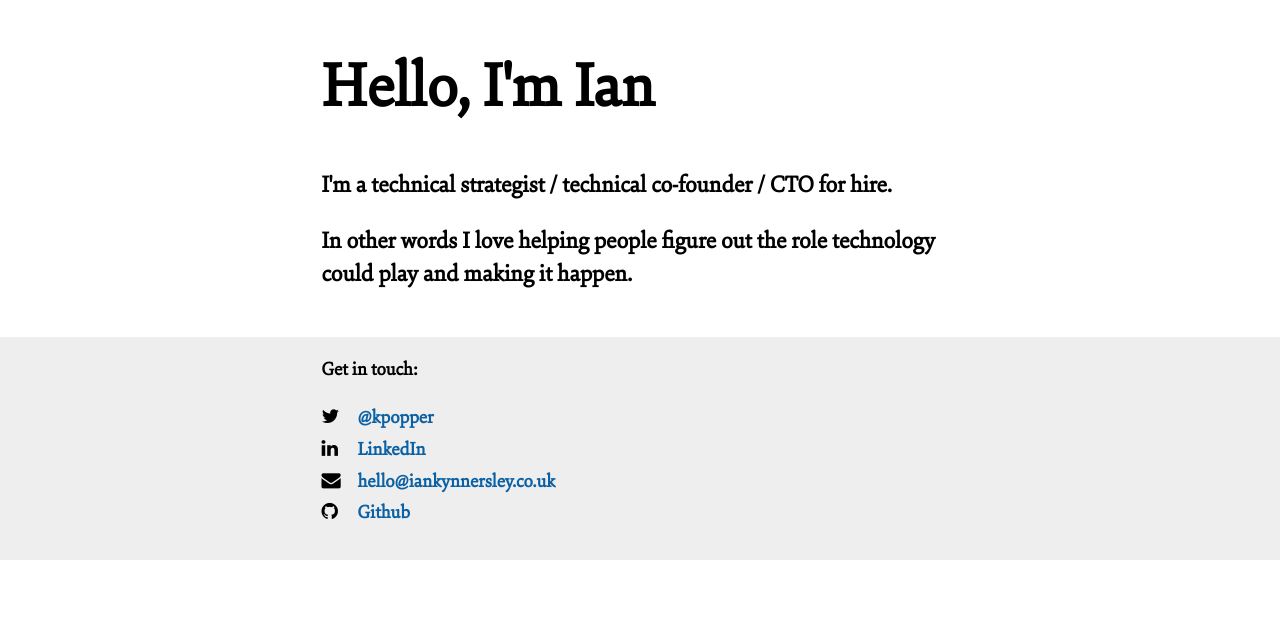
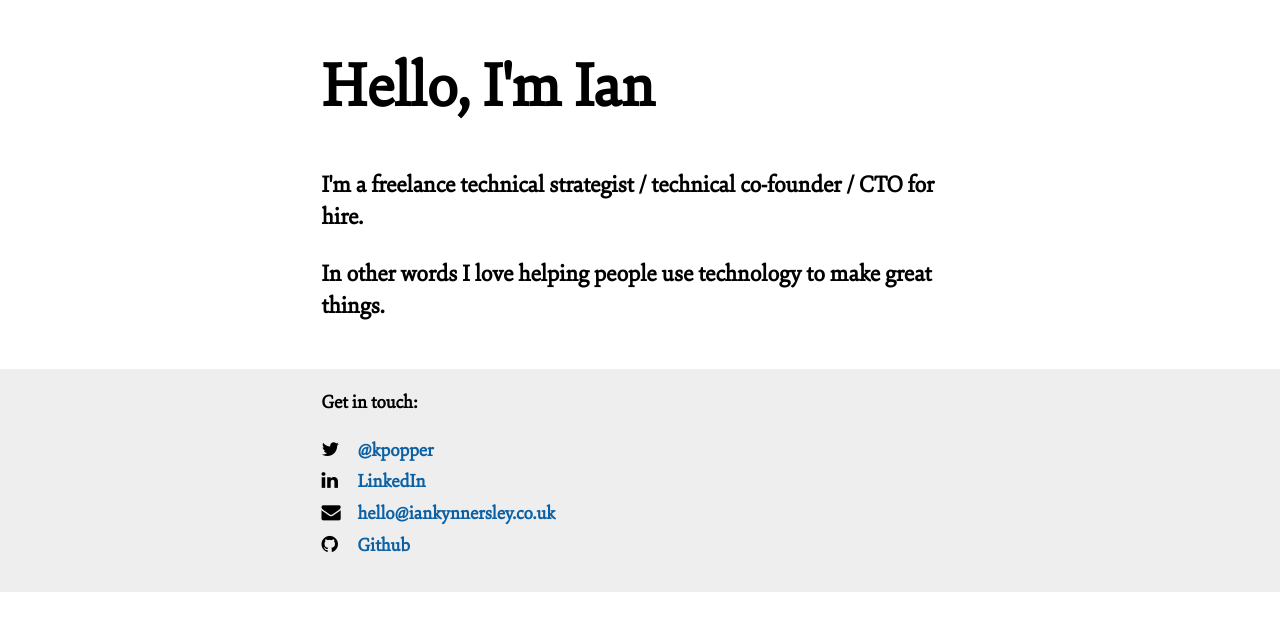
Before and after one commit to kpopper/iankynnersley.co.uk, a Jekyll site: the page built from index.html, in a window 1280 px wide. Shown: the top 631 px of the page. Built offline with Jekyll 4.4.1, drawn with Linux system fonts in a browser that asks for light colours; nearby versions of some CDN libraries; Markdown is read by kramdown in place of the engine named in the settings.

Commit message:
Improve the home page copy

```diff
--- a/index.html
+++ b/index.html
@@ -5,6 +5,6 @@ title: Ian Kynnersley
 
 <div id="home">
   <h1>Hello, I'm Ian</h1>
-  <p>I'm a technical strategist / technical co-founder / CTO for hire.</p>
-  <p>In other words I love helping people figure out the role technology could play and making it happen.</p>
+  <p>I'm a freelance technical strategist / technical co-founder / CTO for hire.</p>
+  <p>In other words I love helping people use technology to make great things.</p>
 </div>
```
